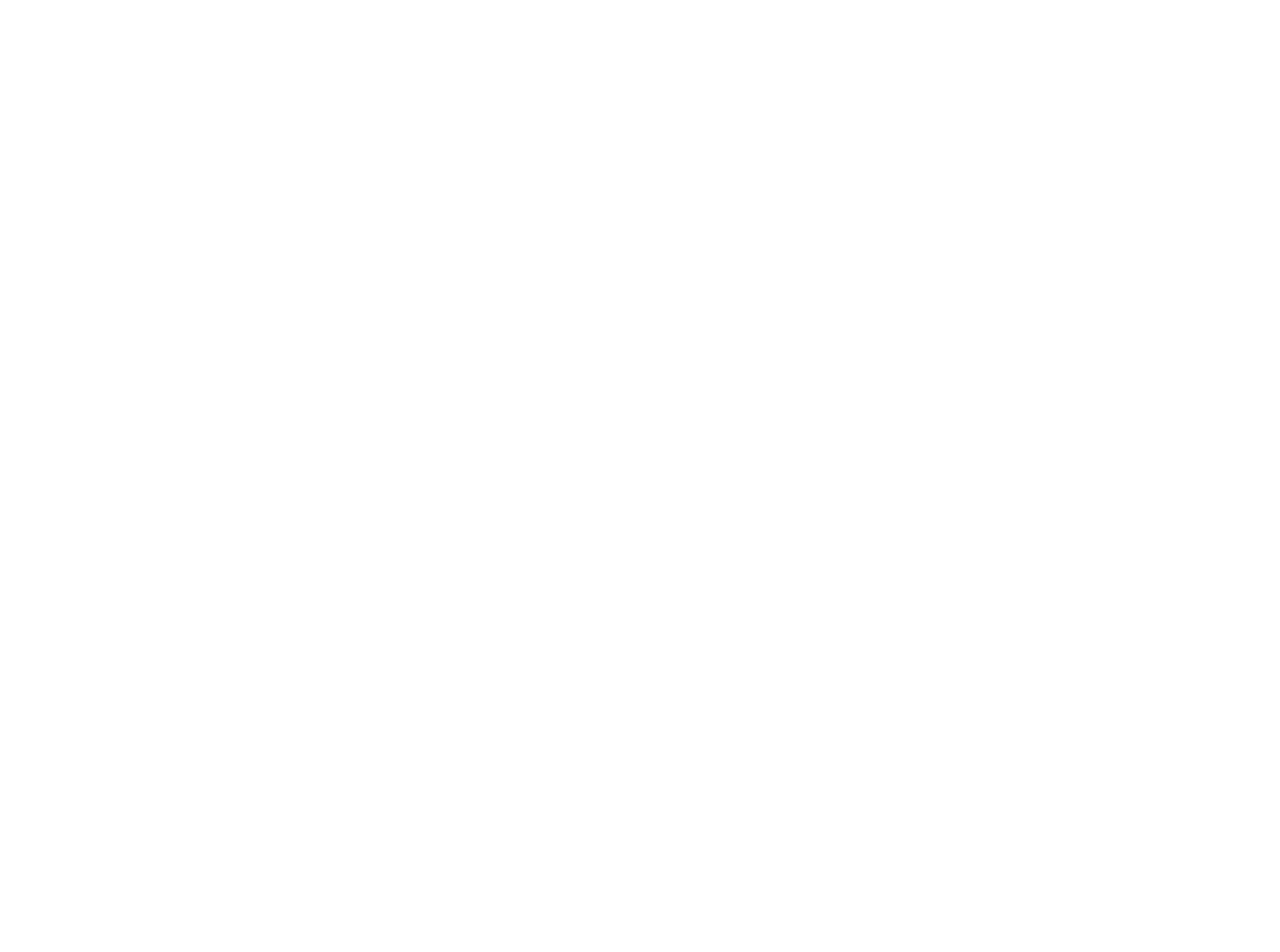
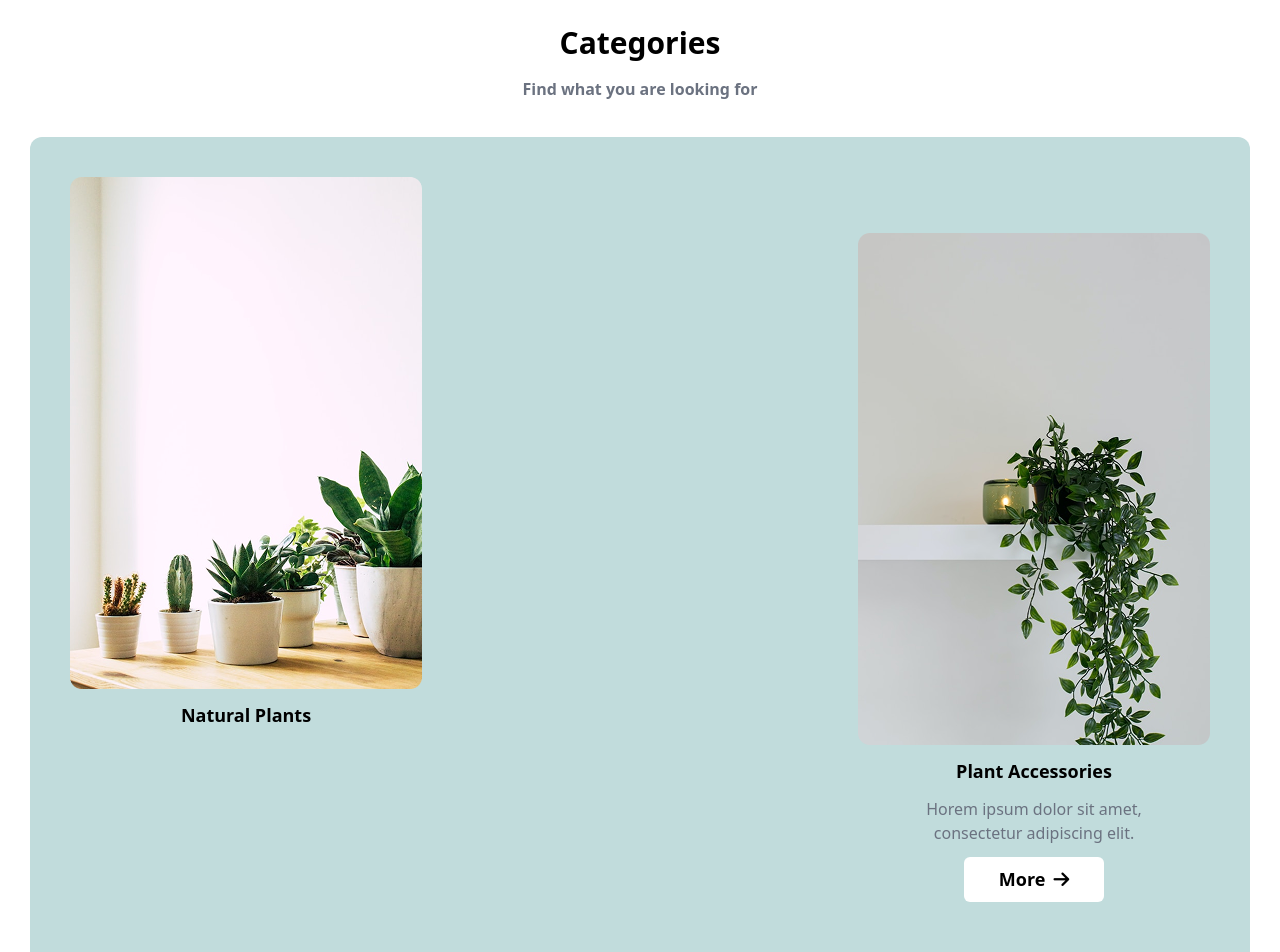
Before and after one commit to samaahmed1/Greenmind, a React (Vite) app: page / in a window 1280 px wide. Shown: the part 1480-2432 px from the top of the page. Before the commit the page ends 1425 px from the top, so only its background shows below. Built offline with nearby package versions, Linux system fonts and the light colour scheme.

Commit message:
Add: Categories Section & Fixe the Design Issues

```diff
--- a/src/components/AboutUs.jsx
+++ b/src/components/AboutUs.jsx
@@ -9,7 +9,7 @@
           <h2 className="text-3xl font-bold">About us</h2>
           <p className="text-gray-500 font-semibold">Order now and appreciate the beauty of nature</p>
         </div>
-        <div className="details flex justify-center md:justify-between gap-7 md:gap-20 flex-wrap">
+        <div className="details flex justify-center lg:justify-between gap-7 md:gap-20 flex-wrap">
           <div className="col flex flex-col gap-3">
             <img className="mx-auto bg-[#C1DCDC] rounded-xl p-4 w-16" src={vectorOne} alt={vectorOne} />
             <span className="font-semibold">Large Assortment</span>
@@ -24,7 +24,7 @@
               4-day or less delivery time, free shipping <br /> and an expedited delivery option.
             </p>
           </div>
-          <div className="col flex flex-col gap-3">
+          <div className="col flex flex-col gap-3 mx-auto xl:mx-0">
             <img className="mx-auto bg-[#C1DCDC] rounded-xl p-4 w-16" src={vectorThree} alt={vectorThree} />
             <span className="font-semibold">24/7 Support</span>
             <p className="text-gray-500">
--- a/src/components/BestSelling.jsx
+++ b/src/components/BestSelling.jsx
@@ -4,7 +4,7 @@
 export default function BestSelling() {
   return (
     <section className="py-20">
-      <div className="container px-5 mx-auto flex flex-wrap justify-center md:justify-between gap-8">
+      <div className="container px-5 mx-auto flex flex-wrap justify-center lg:justify-between gap-8">
         <div className="col flex flex-col gap-4">
           <h2 className="text-3xl font-bold">
             Best Selling <br /> Plants
@@ -23,7 +23,7 @@
           <p className="font-medium">Artificial Plants</p>
           <span className="text-gray-500 ">₱ 900.00</span>
         </div>
-        <div className="col flex flex-col gap-2 text-center md:text-starttext-center md:text-start">
+        <div className="col flex flex-col gap-2 text-center md:text-starttext-center md:text-start mx-auto xl:mx-0">
           <img src={frameThtee} alt={frameThtee} />
           <p className="font-medium">Artificial Plants</p>
           <span className="text-gray-500 ">₱ 3,500.00</span>
--- /dev/null
+++ b/src/components/Categories.jsx
@@ -0,0 +1,37 @@
+import { Link } from "react-router";
+import decorOne from "../assets/images/decor-1.webp";
+import decorTwo from "../assets/images/decor-2.webp";
+import decorThree from "../assets/images/decor-3.webp";
+export default function Categories() {
+  return (
+    <section className="pt-20">
+      <div className="container px-5 mx-auto flex justify-center items-center text-center flex-col gap-9">
+        <div className="col flex flex-col gap-4">
+          <h2 className="text-3xl font-bold">Categories</h2>
+          <p className="text-gray-500 font-semibold">Find what you are looking for</p>
+        </div>
+        <div className="col bg-[#C1DCDC] flex mx-auto justify-center lg:justify-between gap-7 lg:gap-32 flex-wrap p-10 rounded-xl">
+          <div className="flex flex-col gap-3">
+            <img src={decorOne} alt={decorOne} />
+            <span className="font-bold text-lg">Natural Plants</span>
+          </div>
+          <div className="flex flex-col gap-3 mt-0 md:mt-14">
+            <img src={decorTwo} alt={decorTwo} />
+            <span className="font-bold text-lg">Plant Accessories</span>
+            <p className="text-gray-500">
+              Horem ipsum dolor sit amet, <br /> consectetur adipiscing elit.
+            </p>
+            <Link className="font-semibold bg-white rounded-md p-2 w-[40%] mx-auto text-center text-lg" to={"/"}>
+              More
+              <i className="fa-solid fa-arrow-right ml-2 text-lg"></i>
+            </Link>
+          </div>
+          <div className="mx-auto xl:mx-0 flex flex-col gap-3">
+            <img src={decorThree} alt={decorThree} />
+            <span className="font-bold text-lg">Artificial Plants</span>
+          </div>
+        </div>
+      </div>
+    </section>
+  );
+}
--- a/src/components/Hero.jsx
+++ b/src/components/Hero.jsx
@@ -3,7 +3,7 @@
 export default function Hero() {
   return (
     <section>
-      <div className="container pt-10 md:pt-0 px-5 mx-auto bg-[#C1DCDC] rounded-xl flex justify-center md:justify-between items-center flex-wrap gap-7 md:gap-0">
+      <div className="container pt-10 md:pt-0 px-5 mx-auto bg-[#C1DCDC] rounded-xl flex justify-center lg:justify-between items-center flex-wrap gap-7 md:gap-0">
         <div className="col flex flex-col gap-7">
           <h1 className="text-4xl md:text-6xl font-bold">
             Buy your <br /> dream plants
--- a/src/pages/Home.jsx
+++ b/src/pages/Home.jsx
@@ -1,5 +1,6 @@
 import Hero from "../components/Hero";
 import AboutUs from "../components/AboutUs";
+import Categories from "../components/Categories";
 import BestSelling from "../components/BestSelling";
 
 export default function Home() {
@@ -8,6 +9,7 @@
       <Hero />
       <BestSelling />
       <AboutUs />
+      <Categories />
     </>
   );
 }
```
